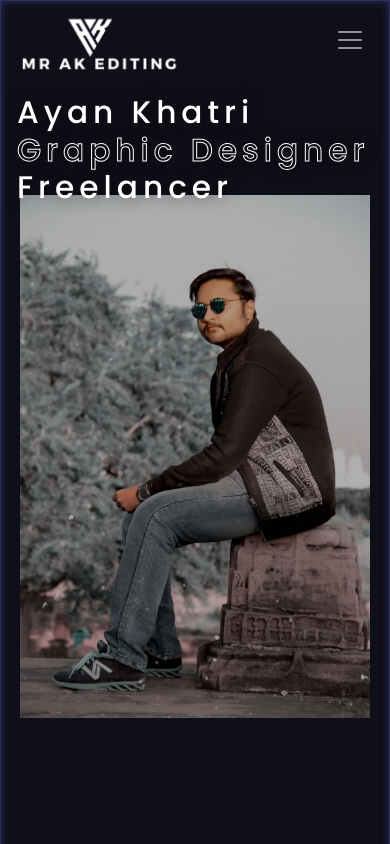
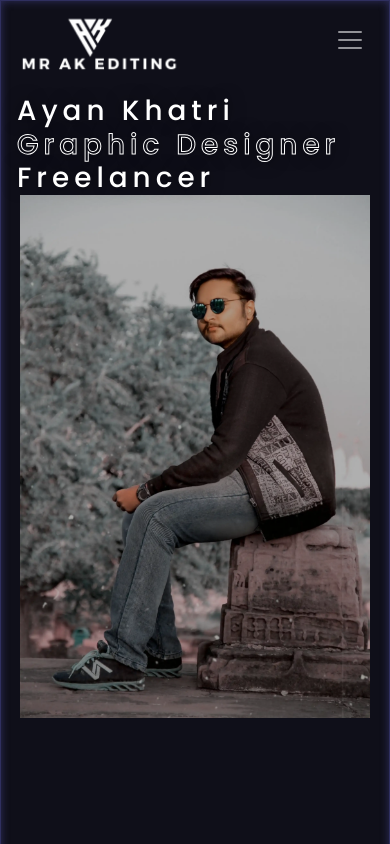
Before and after one commit to mr-saad/mrakediting, a React (Create React App) app: page / in a window 390 px wide. Shown: the top 844 px of the page. Built offline with nearby package versions, Linux system fonts and the light colour scheme; no server answers; the HTML template or start-up script is replaced by a standard one; a web font is replaced by a local one.

Commit message:
Update index.css

```diff
--- a/src/index.css
+++ b/src/index.css
@@ -90,7 +90,6 @@ body {
   position: absolute;
   left: 10%;
   top: 25%;
-  font-size: 9vw;
   z-index: 2;
   letter-spacing: 5px;
   text-shadow: 0 0 1rem rgba(0, 0, 0, 0.6);
@@ -227,10 +226,6 @@ footer p {
 }
 
 @media (max-width: 640px) {
-  body {
-    margin: 0rem;
-  }
-
   .header {
     position: relative;
   }
@@ -243,7 +238,6 @@ footer p {
 
   .header h1 {
     top: 1rem;
-    font-size: 8vw;
     left: 1rem;
   }
 
```
